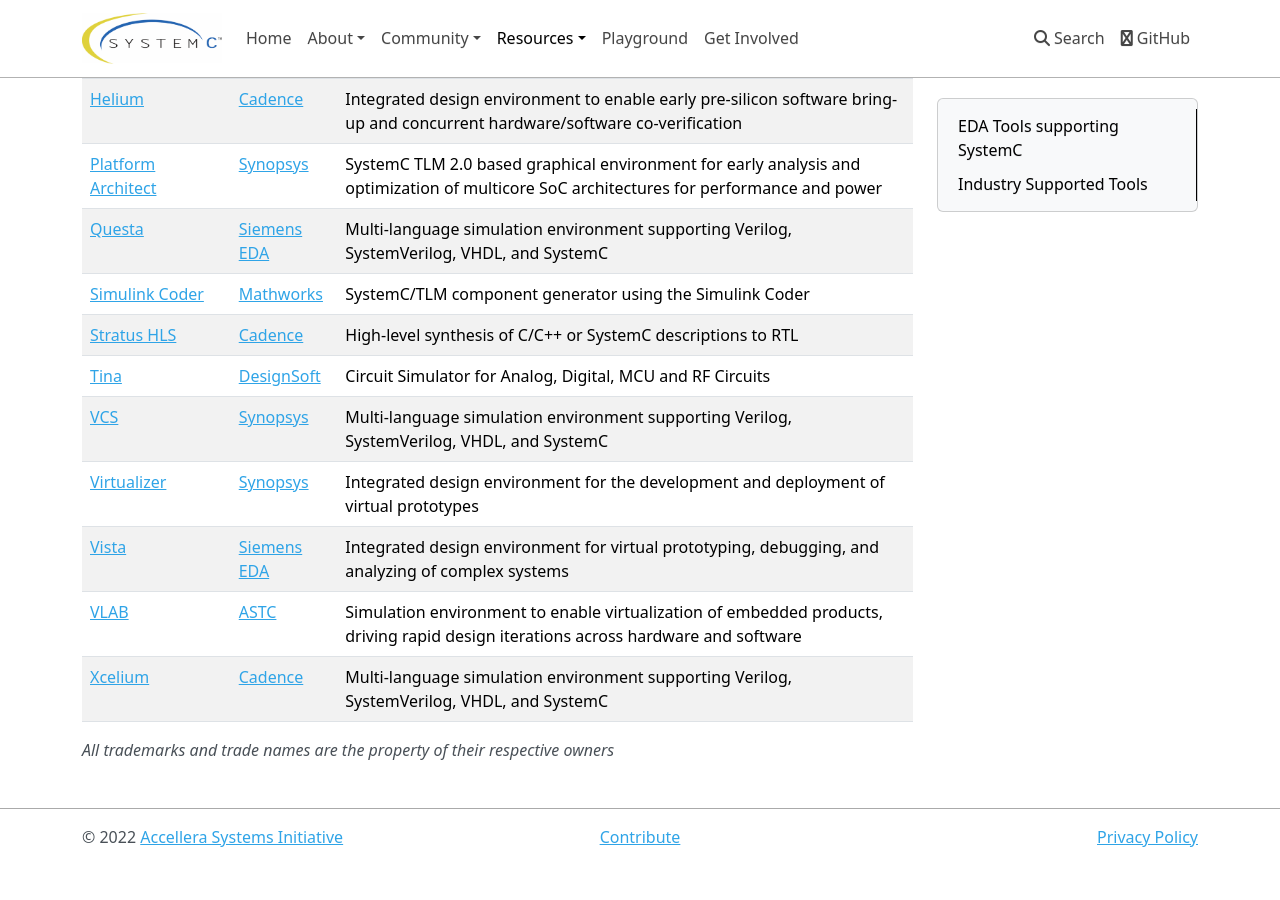
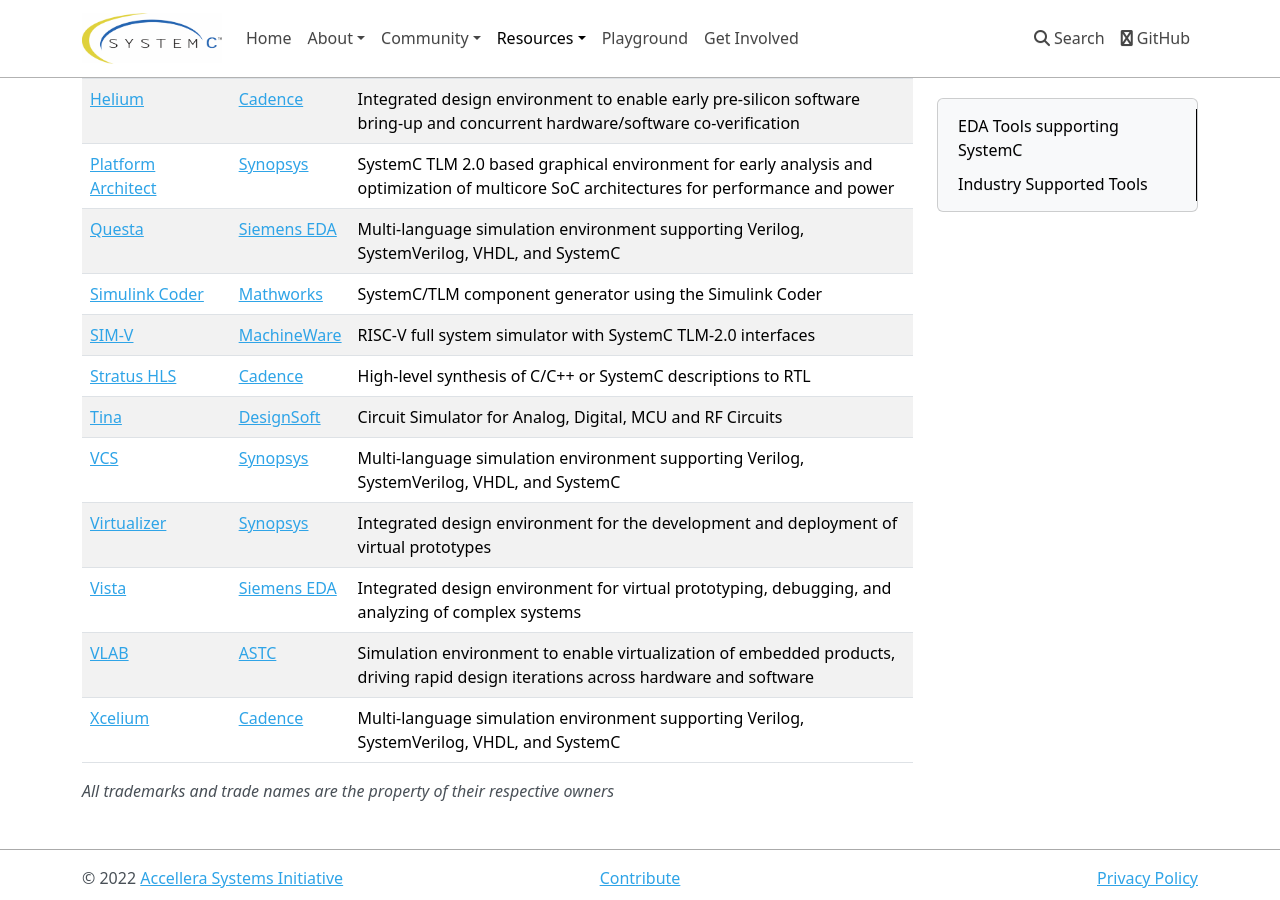
Before and after one commit to accellera-official/systemc.org, an MkDocs documentation site: the page built from docs/resources/tools.md, in a window 1280 px wide and 900 px high, scrolled down 541 px. Built offline with MkDocs 1.6.1, drawn with Linux system fonts in a browser that asks for light colours; nearby versions of some CDN libraries; before the commit the page ends 1400 px from its top, so only the background shows below that.

Commit message:
add SIM-V

```diff
--- a/docs/resources/tools.md
+++ b/docs/resources/tools.md
@@ -18,6 +18,7 @@
 | [Platform Architect][2] | [Synopsys][snps] | SystemC TLM 2.0 based graphical environment for early analysis and optimization of multicore SoC architectures for performance and power |
 | [Questa][6] | [Siemens EDA][siemens] | Multi-language simulation environment supporting Verilog, SystemVerilog, VHDL, and SystemC |
 | [Simulink Coder][16] | [Mathworks][mathworks] | SystemC/TLM component generator using the Simulink Coder |
+| [SIM-V][19] | [MachineWare][machineware] | RISC-V full system simulator with SystemC TLM-2.0 interfaces |
 | [Stratus HLS][12] | [Cadence][cnds] | High-level synthesis of C/C++ or SystemC descriptions to RTL |
 | [Tina][13] | [DesignSoft][tina] | Circuit Simulator for Analog, Digital, MCU and RF Circuits |
 | [VCS][9] | [Synopsys][snps] | Multi-language simulation environment supporting Verilog, SystemVerilog, VHDL, and SystemC |
@@ -59,6 +61,7 @@
 [aldec]: https://www.aldec.com/
 [nec]: https://www.nec.com/
 [mathworks]: https://www.mathworks.com/
+[machineware]: https://www.machineware.de/
 [onespin]: https://www.onespin.com/
 [intel]: https://www.intel.com/
 
```
Also changed, not shown: other parts of docs/resources/tools.md (+1 -0 lines).
